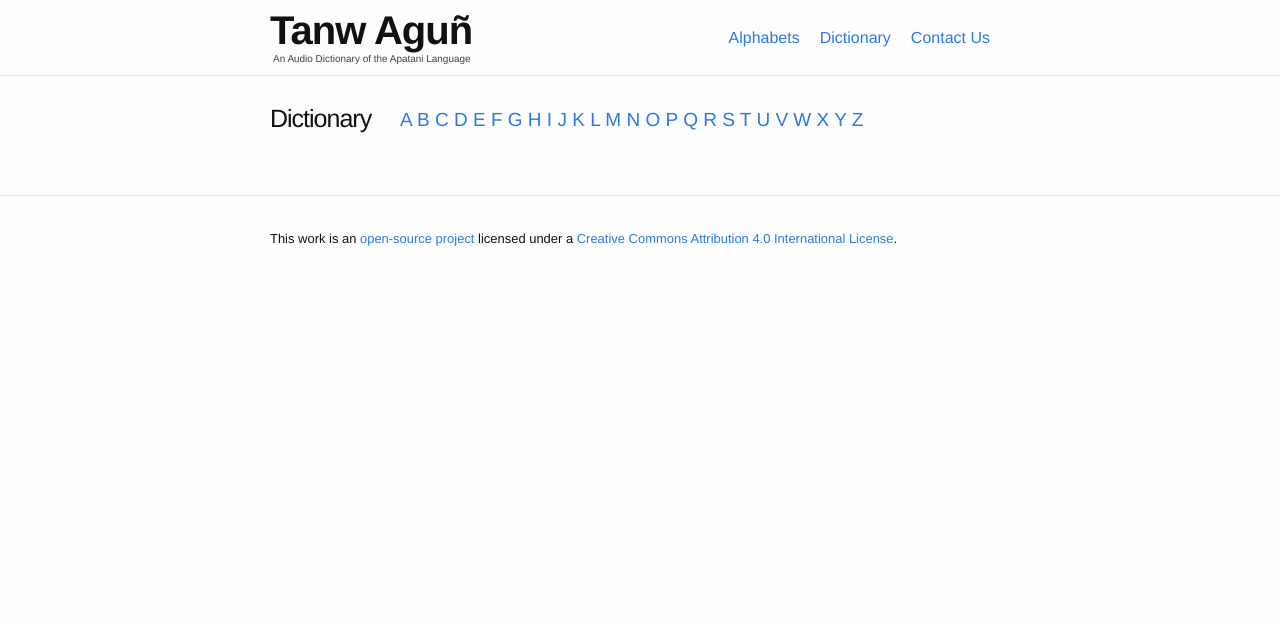
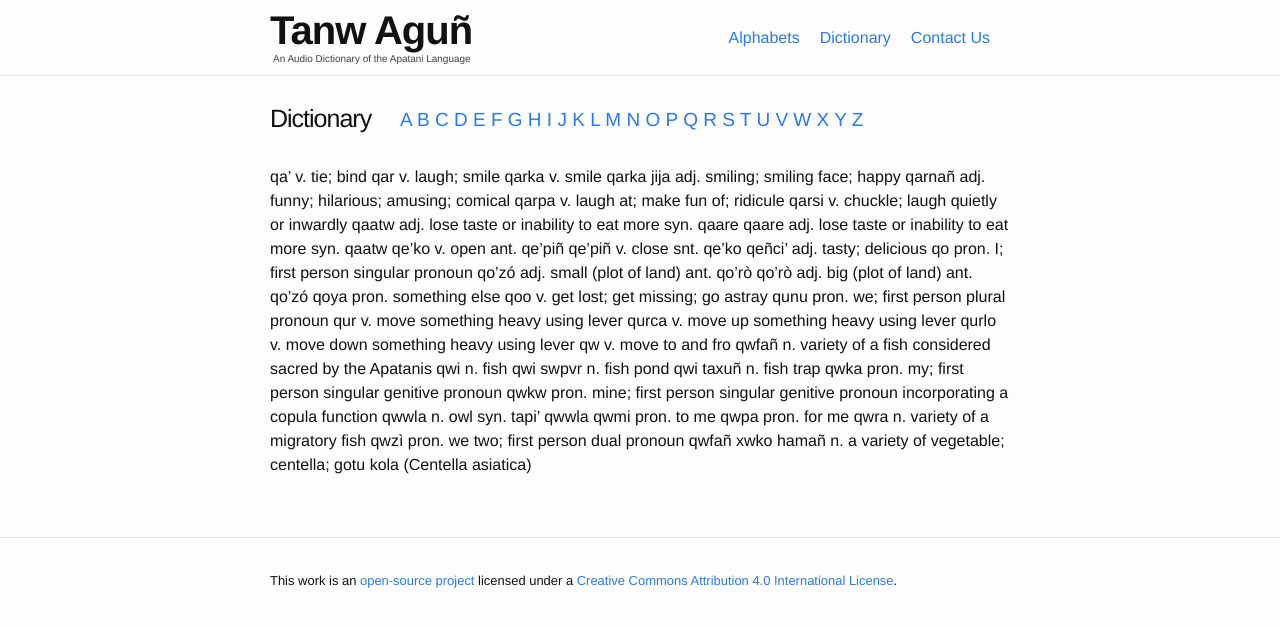
Before and after one commit to hacksparrow/language.apatani.org, a Jekyll site: the page built from dictionary/q.md, in a window 1280 px wide. Shown: the top 627 px of the page. Built offline with Jekyll 4.4.1, drawn with Linux system fonts in a browser that asks for light colours; nearby versions of some CDN libraries.

Commit message:
Update q.md

```diff
--- a/dictionary/q.md
+++ b/dictionary/q.md
@@ -2,3 +2,38 @@
 title: Tanw Dictionary - Q
 layout: dictionary
 ---
+
+qa'	v.	tie; bind
+qar	v.	laugh; smile
+qarka	v.	smile
+qarka jija	adj.	smiling; smiling face; happy
+qarnañ	adj.	funny; hilarious; amusing; comical
+qarpa	v.	laugh at; make fun of; ridicule
+qarsi	v.	chuckle; laugh quietly or inwardly
+qaatw	adj.	lose taste or inability to eat more	syn.	qaare
+qaare	adj.	lose taste or inability to eat more	syn.	qaatw
+qe'ko	v.	open	ant.	qe'piñ
+qe'piñ	v.	close	snt.	qe'ko
+qeñci'	adj.	tasty; delicious
+qo	pron.	I; first person singular pronoun
+qo'zó	adj.	small (plot of land)	ant.	qo'rò
+qo'rò	adj.	big (plot of land)	ant.	qo'zó
+qoya	pron.	something else
+qoo	v.	get lost; get missing; go astray
+qunu	pron.	we; first person plural pronoun
+qur	v.	move something heavy using lever
+qurca	v.	move up something heavy using lever
+qurlo	v.	move down something heavy using lever
+qw	v.	move to and fro
+qwfañ	n.	variety of a fish considered sacred by the Apatanis
+qwi	n.	fish
+qwi swpvr	n.	fish pond
+qwi taxuñ	n.	fish trap
+qwka	pron.	my; first person singular genitive pronoun
+qwkw	pron.	mine; first person singular genitive pronoun incorporating a copula function
+qwwla	n.	owl	syn.	tapi' qwwla
+qwmi	pron.	to me
+qwpa	pron.	for me
+qwra	n.	variety of a migratory fish
+qwzì	pron.	we two; first person dual pronoun
+qwfañ xwko hamañ	n.	a variety of vegetable; centella; gotu kola (Centella asiatica)
```
